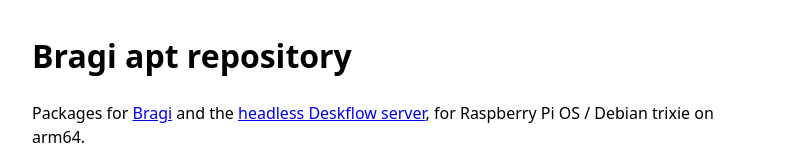
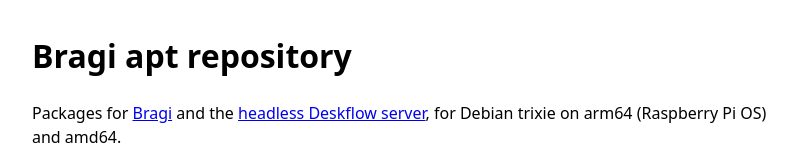
Before and after one commit to NickMarcha/apt, a plain HTML site: page index.html in a window 1280 px wide. Shown: the top 166 px of the page, without its empty margins (240-1039 px from the left). Drawn offline with Linux system fonts and the light colour scheme.

Commit message:
Publish an amd64 index next to arm64 (#2)
Bragi is moving from the Pi to an HP MicroServer Gen8 (amd64). The
index loop and the Release file now list both architectures; amd64 is
empty until bragi and the headless Deskflow build release amd64 .debs.

Co-authored-by: Claude Opus 5.5 <noreply@anthropic.com>

```diff
--- a/index.html
+++ b/index.html
@@ -15,7 +15,7 @@
   <h1>Bragi apt repository</h1>
   <p>Packages for <a href="https://github.com/NickMarcha/bragi">Bragi</a> and the
      <a href="https://github.com/NickMarcha/deskflow/tree/headless">headless Deskflow server</a>,
-     for Raspberry Pi OS / Debian trixie on arm64.</p>
+     for Debian trixie on arm64 (Raspberry Pi OS) and amd64.</p>
 
   <h2>Install</h2>
   <pre><code>curl -fsSL https://nickmarcha.github.io/apt/install.sh | sh</code></pre>
```
Also changed, not shown: 3 other files.
